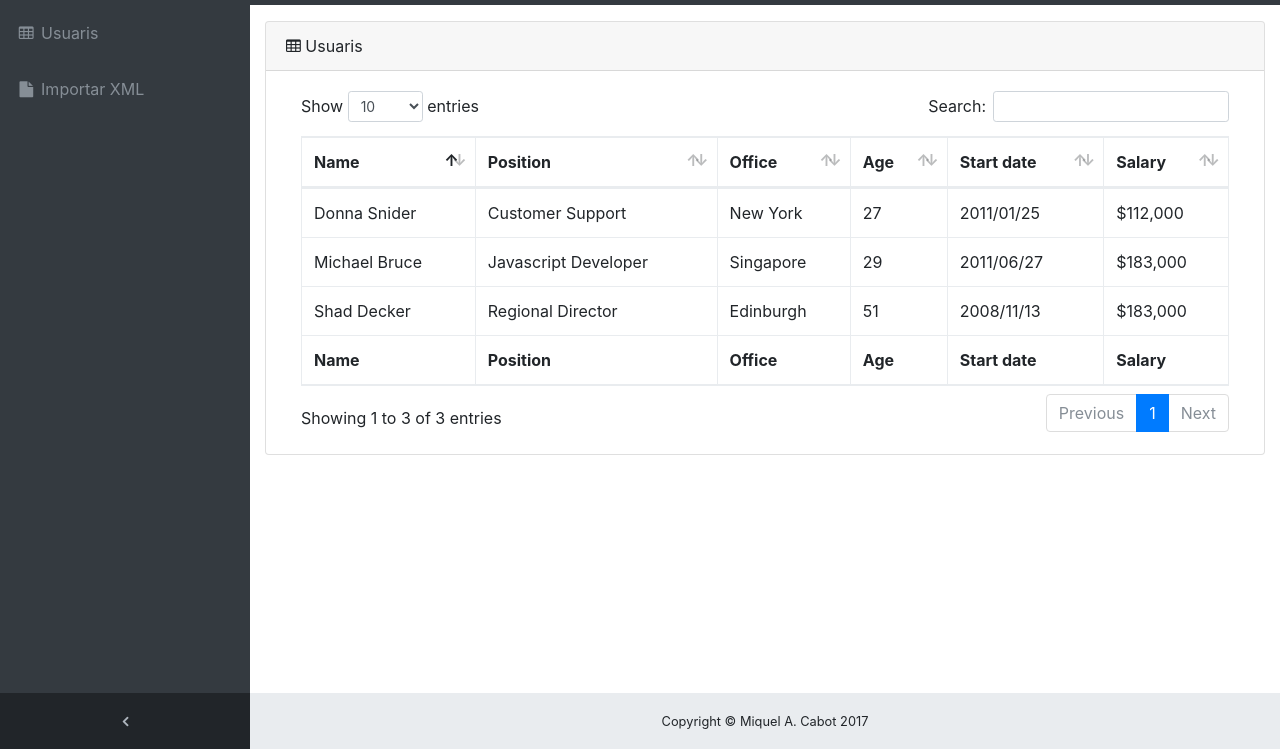
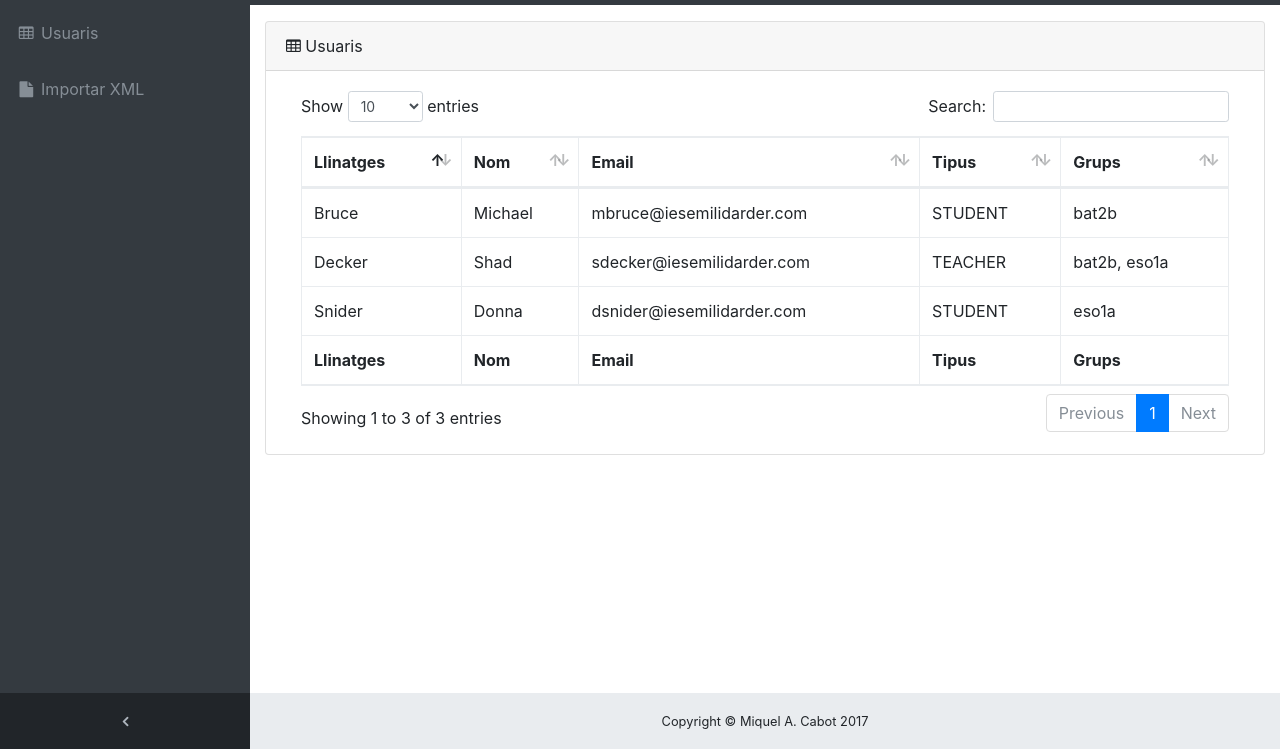
Before and after one commit to miquelcabot/gestib2google_nodejs, a website: page public/index.html in a window 1280 px wide. Shown: the part 51-800 px from the top of the page. Drawn offline with nearby package versions, Linux system fonts and the light colour scheme.

Commit message:
Modificam camps de la taula

```diff
--- a/public/index.html
+++ b/public/index.html
@@ -105,48 +105,43 @@
           <table class="table table-bordered" id="dataTable" width="100%" cellspacing="0">
             <thead>
             <tr>
-              <th>Name</th>
-              <th>Position</th>
-              <th>Office</th>
-              <th>Age</th>
-              <th>Start date</th>
-              <th>Salary</th>
+              <th>Llinatges</th>
+              <th>Nom</th>
+              <th>Email</th>
+              <th>Tipus</th>
+              <th>Grups</th>
             </tr>
             </thead>
             <tfoot>
             <tr>
-              <th>Name</th>
-              <th>Position</th>
-              <th>Office</th>
-              <th>Age</th>
-              <th>Start date</th>
-              <th>Salary</th>
+              <th>Llinatges</th>
+              <th>Nom</th>
+              <th>Email</th>
+              <th>Tipus</th>
+              <th>Grups</th>
             </tr>
             </tfoot>
             <tbody>
             <tr>
-              <td>Shad Decker</td>
-              <td>Regional Director</td>
-              <td>Edinburgh</td>
-              <td>51</td>
-              <td>2008/11/13</td>
-              <td>$183,000</td>
+              <td>Decker</td>
+              <td>Shad</td>
+              <td>sdecker@iesemilidarder.com</td>
+              <td>TEACHER</td>
+              <td>bat2b, eso1a</td>
             </tr>
             <tr>
-              <td>Michael Bruce</td>
-              <td>Javascript Developer</td>
-              <td>Singapore</td>
-              <td>29</td>
-              <td>2011/06/27</td>
-              <td>$183,000</td>
+              <td>Bruce</td>
+              <td>Michael</td>
+              <td>mbruce@iesemilidarder.com</td>
+              <td>STUDENT</td>
+              <td>bat2b</td>
             </tr>
             <tr>
-              <td>Donna Snider</td>
-              <td>Customer Support</td>
-              <td>New York</td>
-              <td>27</td>
-              <td>2011/01/25</td>
-              <td>$112,000</td>
+              <td>Snider</td>
+              <td>Donna</td>
+              <td>dsnider@iesemilidarder.com</td>
+              <td>STUDENT</td>
+              <td>eso1a</td>
             </tr>
             </tbody>
           </table>
```
